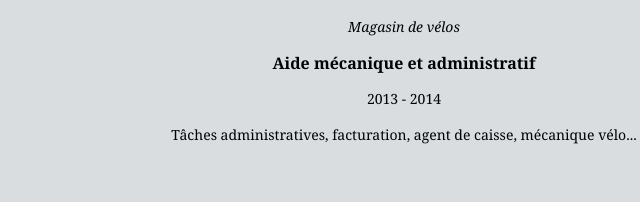
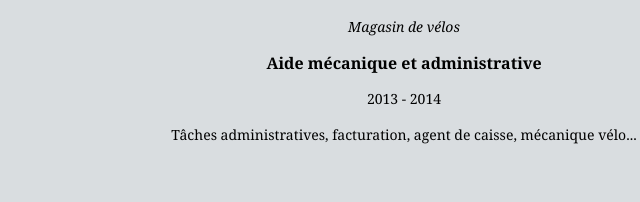
Before and after one commit to Dams4953/Dams4953.github.io, a plain HTML site: page experience.html in a window 1280 px wide. Shown: the part 1533-1735 px from the top of the page, 236-876 px from the left. Drawn offline with Linux system fonts and the light colour scheme.

Commit message:
Update experience.html

```diff
--- a/experience.html
+++ b/experience.html
@@ -171,7 +171,7 @@ line-height: 2;
         <section>
             <h2>MFI Bike</h2>
             <p class="category1"><i>Magasin de vélos</i></p>
-            <p class="category2">Aide mécanique et administratif</p>
+            <p class="category2">Aide mécanique et administrative</p>
             <p class="category3">2013 - 2014</p>
             <p class="category4">Tâches administratives, facturation, agent de caisse, mécanique vélo...</p>
         </section>
```
